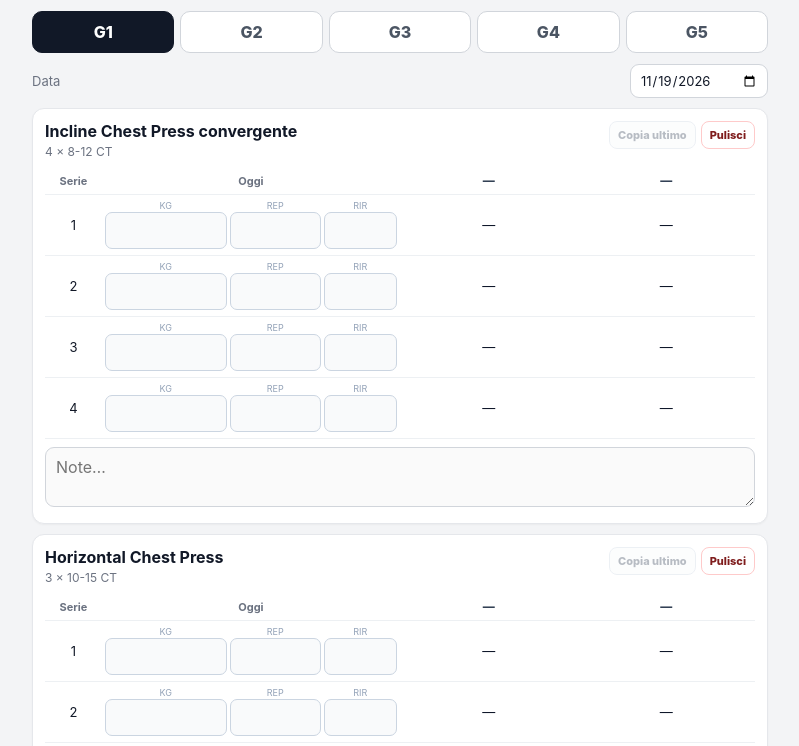
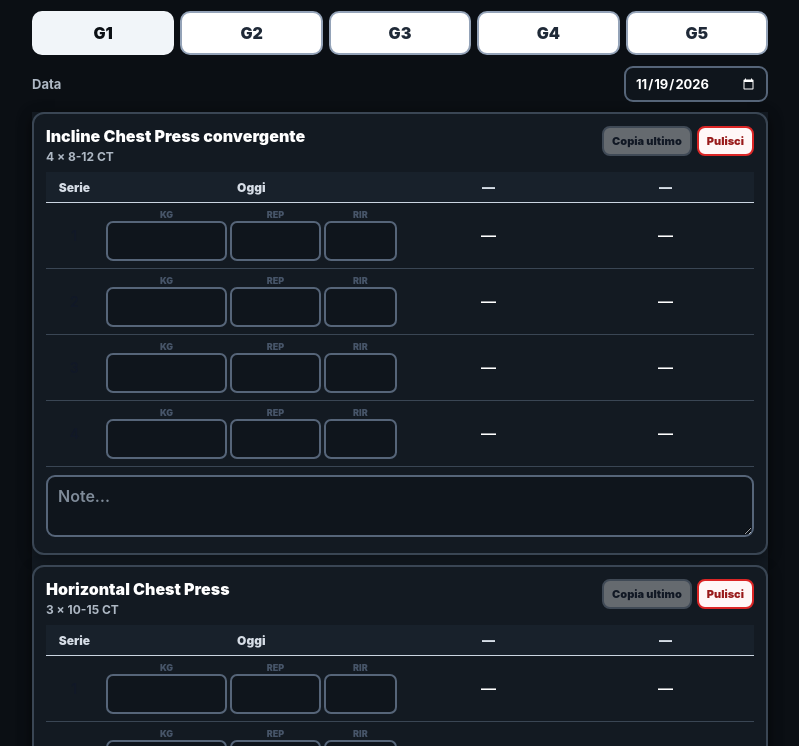
Before and after one commit to andrea-git/WOLOSI, a website: page index.html in a window 1280 px wide. Shown: the part 56-802 px from the top of the page, without its empty margins (240-1039 px from the left). Drawn offline with Linux system fonts and the light colour scheme; no server answers.

Commit message:
versione dark

```diff
--- a/index.html
+++ b/index.html
@@ -5,7 +5,7 @@
   <meta name="viewport" content="width=device-width,initial-scale=1,maximum-scale=1" />
   <meta name="theme-color" content="#111827" />
   <title>Workout Logbook</title>
-  <link rel="stylesheet" href="./styles.css" />
+  <link rel="stylesheet" href="./styles.css?v=6" />
 </head>
 <body>
   <main class="app">
--- a/styles.css
+++ b/styles.css
@@ -1,74 +1,74 @@
 :root {
   font-family: Inter, ui-sans-serif, system-ui, -apple-system, BlinkMacSystemFont, "Segoe UI", sans-serif;
-  color: #111827;
-  background: #f3f4f6;
+  color: #0a0a0a;
+  background: #e5e7eb;
   font-synthesis: none;
   text-rendering: optimizeLegibility;
 }
 
 * { box-sizing: border-box; }
-body { margin: 0; min-width: 320px; min-height: 100vh; background: #f3f4f6; }
+body { margin: 0; min-width: 320px; min-height: 100vh; background: #e5e7eb; color: #0a0a0a; }
 button, input, textarea { font: inherit; }
 button { -webkit-tap-highlight-color: transparent; }
 
 .app { width: min(100%, 760px); margin: 0 auto; padding: 12px 8px 40px; }
 .topbar { display: flex; justify-content: space-between; align-items: center; gap: 12px; margin-bottom: 8px; }
 h1 { margin: 0; font-size: 20px; line-height: 1.1; }
-.subtitle { margin-top: 3px; color: #6b7280; font-size: 13px; }
+.subtitle { margin-top: 3px; color: #374151; font-size: 13px; font-weight: 600; }
 .actions { display: flex; gap: 6px; }
 .sync-wrap { display: flex; align-items: center; gap: 8px; }
-.sync-status { font-size: 11px; font-weight: 800; color: #64748b; white-space: nowrap; }
-.sync-status[data-mode="ok"] { color: #166534; }
+.sync-status { font-size: 11px; font-weight: 900; color: #334155; white-space: nowrap; }
+.sync-status[data-mode="ok"] { color: #0b6b2a; }
 .sync-status[data-mode="working"] { color: #92400e; }
 .sync-status[data-mode="error"] { color: #b91c1c; }
 
-.icon-btn { width: 38px; height: 38px; border: 1px solid #d1d5db; border-radius: 10px; background: #fff; font-size: 18px; cursor: pointer; }
+.icon-btn { width: 38px; height: 38px; border: 2px solid #94a3b8; border-radius: 10px; background: #fff; color: #000; font-size: 18px; font-weight: 800; cursor: pointer; }
 
-.tabs { display: grid; grid-template-columns: repeat(5, 1fr); gap: 6px; position: sticky; top: 0; z-index: 10; padding: 6px 0 8px; background: #f3f4f6; }
-.tabs button { padding: 10px 4px; border: 1px solid #d1d5db; border-radius: 10px; background: #fff; color: #4b5563; font-weight: 800; cursor: pointer; }
+.tabs { display: grid; grid-template-columns: repeat(5, 1fr); gap: 6px; position: sticky; top: 0; z-index: 10; padding: 6px 0 8px; background: #e5e7eb; }
+.tabs button { padding: 10px 4px; border: 2px solid #94a3b8; border-radius: 10px; background: #fff; color: #1f2937; font-weight: 900; cursor: pointer; }
 .tabs button.active { background: #111827; color: #fff; border-color: #111827; }
 
-.date-row { display: flex; justify-content: space-between; align-items: center; margin: 3px 0 10px; color: #6b7280; font-size: 13px; }
-.date-row input { padding: 7px 9px; border: 1px solid #d1d5db; border-radius: 9px; background: #fff; color: #111827; }
+.date-row { display: flex; justify-content: space-between; align-items: center; margin: 3px 0 10px; color: #374151; font-size: 13px; font-weight: 700; }
+.date-row input { padding: 7px 9px; border: 2px solid #94a3b8; border-radius: 9px; background: #fff; color: #000; font-weight: 700; }
 
 .exercise-list { display: grid; gap: 10px; }
-.exercise-card { padding: 10px 8px; border: 1px solid #e5e7eb; border-radius: 12px; background: #fff; box-shadow: 0 1px 2px rgb(0 0 0 / .04); }
+.exercise-card { padding: 10px 8px; border: 2px solid #b0b8c4; border-radius: 12px; background: #fff; box-shadow: 0 2px 5px rgb(0 0 0 / .10); }
 .exercise-head-row { display: flex; align-items: flex-start; justify-content: space-between; gap: 8px; margin-bottom: 8px; }
 .exercise-head { min-width: 0; }
-.exercise-name { margin: 0; font-size: 16px; line-height: 1.25; }
-.exercise-meta { margin-top: 3px; color: #6b7280; font-size: 12px; }
+.exercise-name { margin: 0; font-size: 16px; line-height: 1.25; color: #000; font-weight: 900; }
+.exercise-meta { margin-top: 3px; color: #374151; font-size: 12px; font-weight: 700; }
 .exercise-static-note { margin-top: 3px; color: #b45309; font-size: 11px; min-height: 0; }
 .exercise-static-note:empty { display: none; }
 .exercise-actions { flex: 0 0 auto; display: flex; gap: 5px; align-items: center; }
-.copy-last-btn, .clear-today-btn { padding: 6px 8px; border: 1px solid #cbd5e1; border-radius: 8px; background: #f8fafc; color: #334155; font-size: 11px; font-weight: 800; cursor: pointer; white-space: nowrap; }
+.copy-last-btn, .clear-today-btn { padding: 6px 8px; border: 2px solid #94a3b8; border-radius: 8px; background: #fff; color: #0f172a; font-size: 11px; font-weight: 900; cursor: pointer; white-space: nowrap; }
 .copy-last-btn:disabled { opacity: .35; cursor: default; }
-.clear-today-btn { background: #fff; color: #7f1d1d; border-color: #fecaca; }
+.clear-today-btn { background: #fff7f7; color: #991b1b; border-color: #dc2626; }
 
 .grid-wrap { overflow: visible; }
 .load-grid { width: 100%; border-collapse: collapse; table-layout: fixed; }
-.load-grid th, .load-grid td { padding: 6px 3px; border-bottom: 1px solid #edf0f3; text-align: center; vertical-align: middle; }
-.load-grid th { color: #6b7280; font-size: 11px; font-weight: 700; }
-.load-grid td { font-size: 13px; }
+.load-grid th, .load-grid td { padding: 7px 3px; border-bottom: 1px solid #cbd5e1; text-align: center; vertical-align: middle; }
+.load-grid th { color: #1f2937; font-size: 12px; font-weight: 900; }
+.load-grid td { color: #111827; font-size: 14px; font-weight: 600; }
 .load-grid th:first-child, .load-grid td:first-child { width: 8%; }
 .load-grid th:nth-child(2), .load-grid td:nth-child(2) { width: 42%; }
 .load-grid th:nth-child(3), .load-grid td:nth-child(3),
 .load-grid th:nth-child(4), .load-grid td:nth-child(4) { width: 25%; }
-.load-grid th:nth-child(3), .load-grid th:nth-child(4) { color: #334155; font-size: 12px; font-weight: 800; }
+.load-grid th:nth-child(3), .load-grid th:nth-child(4) { color: #111827; font-size: 13px; font-weight: 900; }
 
 .today-set { display: grid; grid-template-columns: 1.28fr .95fr .77fr; gap: 3px; }
 .today-set label { display: grid; gap: 2px; }
-.today-set label > span { color: #94a3b8; font-size: 9px; line-height: 1; text-transform: uppercase; }
-.today-set input { width: 100%; min-width: 0; padding: 8px 1px; border: 1px solid #cbd5e1; border-radius: 7px; background: #f9fafb; text-align: center; font-size: 15px; font-weight: 800; }
+.today-set label > span { color: #475569; font-size: 9px; line-height: 1; text-transform: uppercase; font-weight: 900; }
+.today-set input { width: 100%; min-width: 0; padding: 8px 1px; border: 2px solid #94a3b8; border-radius: 7px; background: #fff; color: #000; text-align: center; font-size: 16px; font-weight: 900; }
 .today-set input:focus { outline: 2px solid #111827; outline-offset: 1px; background: #fff; }
-.history-value { color: #0f172a; font-size: 13px !important; white-space: normal; line-height: 1.15; overflow-wrap: normal; }
+.history-value { color: #000; font-size: 15px !important; white-space: normal; line-height: 1.15; overflow-wrap: normal; }
 .history-stack { display: grid; gap: 2px; justify-items: center; }
-.history-main { font-size: 14px; font-weight: 800; white-space: nowrap; }
-.history-rir { font-size: 12px; font-weight: 700; color: #64748b; white-space: nowrap; }
+.history-main { font-size: 16px; font-weight: 900; color: #000; white-space: nowrap; }
+.history-rir { font-size: 13px; font-weight: 900; color: #334155; white-space: nowrap; }
 
-.notes { width: 100%; min-height: 52px; margin-top: 8px; padding: 9px 10px; resize: vertical; border: 1px solid #d1d5db; border-radius: 9px; background: #fafafa; color: #111827; }
+.notes { width: 100%; min-height: 52px; margin-top: 8px; padding: 9px 10px; resize: vertical; border: 2px solid #94a3b8; border-radius: 9px; background: #fff; color: #000; font-weight: 600; }
 .notes:focus { outline: 2px solid #111827; outline-offset: 1px; background: #fff; }
 
-.empty { padding: 20px; color: #6b7280; text-align: center; }
+.empty { padding: 20px; color: #374151; font-weight: 700; text-align: center; }
 
 @media (max-width: 420px) {
   .exercise-card { padding-inline: 7px; }
@@ -78,8 +78,8 @@ h1 { margin: 0; font-size: 20px; line-height: 1.1; }
   .load-grid th, .load-grid td { padding-inline: 2px; }
   .today-set label > span { font-size: 8px; }
   .today-set input { font-size: 14px; padding-inline: 0; }
-  .history-main { font-size: 13px; }
-  .history-rir { font-size: 11px; }
+  .history-main { font-size: 15px; }
+  .history-rir { font-size: 12px; }
 }
 
 @media (min-width: 600px) {
@@ -90,3 +90,183 @@ h1 { margin: 0; font-size: 20px; line-height: 1.1; }
   .load-grid th:nth-child(3), .load-grid td:nth-child(3),
   .load-grid th:nth-child(4), .load-grid td:nth-child(4) { width: 25%; }
 }
+
+
+/* v7 DARK HIGH-CONTRAST OVERRIDES */
+
+:root {
+  color-scheme: dark;
+  --bg: #0b0f14;
+  --surface: #131a22;
+  --surface-2: #18212b;
+  --surface-3: #202a36;
+  --text: #f5f7fa;
+  --text-strong: #ffffff;
+  --muted: #aeb8c4;
+  --border: #3a4654;
+  --border-strong: #566579;
+  --accent: #e8edf3;
+  --accent-bg: #263241;
+  --danger: #ff7b7b;
+  --danger-bg: #331b1d;
+  --success: #65d68a;
+  --input-bg: #0f151c;
+  --shadow: rgba(0, 0, 0, 0.35);
+}
+
+html, body {
+  background: var(--bg) !important;
+  color: var(--text) !important;
+}
+
+body {
+  background: var(--bg) !important;
+}
+
+.app,
+main,
+.container,
+.page,
+.content {
+  color: var(--text);
+}
+
+header,
+.app-header {
+  background: var(--bg) !important;
+  color: var(--text-strong) !important;
+}
+
+h1, h2, h3, h4,
+.exercise-title,
+.day-title,
+strong,
+b {
+  color: var(--text-strong) !important;
+}
+
+.subtitle,
+.meta,
+.exercise-meta,
+.muted,
+label,
+small {
+  color: var(--muted) !important;
+}
+
+.card,
+.exercise-card,
+section {
+  background: var(--surface) !important;
+  border-color: var(--border) !important;
+  box-shadow: 0 4px 14px var(--shadow) !important;
+}
+
+.tabs,
+.tab-list {
+  background: transparent !important;
+}
+
+.tab,
+.day-tab,
+button {
+  background: var(--surface-2);
+  color: var(--text);
+  border-color: var(--border-strong);
+}
+
+.tab.active,
+.day-tab.active,
+button.active {
+  background: #f1f5f9 !important;
+  color: #0b0f14 !important;
+  border-color: #f1f5f9 !important;
+}
+
+button:hover {
+  background: var(--surface-3);
+}
+
+button.copy,
+.copy-btn {
+  background: var(--surface-2) !important;
+  color: var(--text-strong) !important;
+  border-color: var(--border-strong) !important;
+}
+
+button.clear,
+.clear-btn,
+button.danger {
+  background: var(--danger-bg) !important;
+  color: #ffb4b4 !important;
+  border-color: #8f454a !important;
+}
+
+input,
+textarea,
+select {
+  background: var(--input-bg) !important;
+  color: var(--text-strong) !important;
+  border-color: var(--border-strong) !important;
+  caret-color: #ffffff;
+}
+
+input:focus,
+textarea:focus,
+select:focus {
+  outline: none !important;
+  border-color: #d6dee8 !important;
+  box-shadow: 0 0 0 2px rgba(214, 222, 232, .20) !important;
+}
+
+input::placeholder,
+textarea::placeholder {
+  color: #7f8b99 !important;
+  opacity: 1;
+}
+
+table {
+  color: var(--text);
+}
+
+th {
+  color: #d6dde6 !important;
+  background: var(--surface-2) !important;
+}
+
+td {
+  border-color: var(--border) !important;
+}
+
+.history,
+.history-value,
+.previous-value,
+.prev-value {
+  color: var(--text-strong) !important;
+}
+
+.history small,
+.history-rir,
+.previous-rir,
+.prev-rir {
+  color: #c5ced8 !important;
+}
+
+.save-status,
+.cloud-status,
+.status-cloud {
+  color: var(--success) !important;
+}
+
+hr {
+  border-color: var(--border) !important;
+}
+
+::selection {
+  background: #d8e0e9;
+  color: #0b0f14;
+}
+
+* {
+  scrollbar-color: #4d5c6e #111820;
+}
```
Also changed, not shown: README.md, 2 other files.
